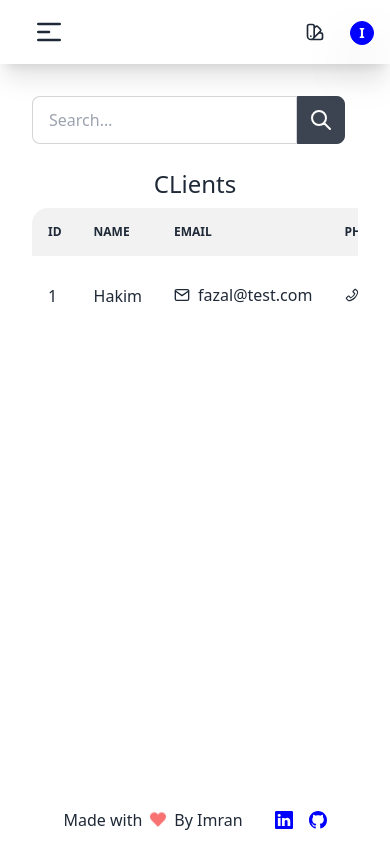
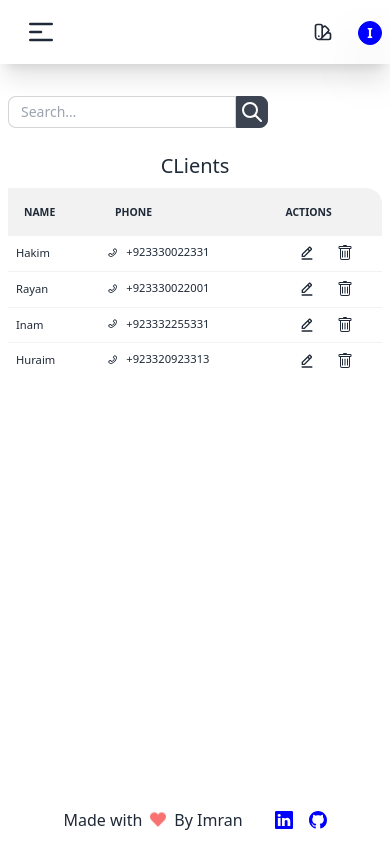
Before and after one commit to imrantahir16/invoiceify, a React (Create React App) app in the folder frontend/: page /clients in a window 390 px wide. Built offline with nearby package versions, Linux system fonts and the light colour scheme.

Commit message:
Added responsivness to clientTable

```diff
--- a/frontend/src/components/clients/ClientRow.jsx
+++ b/frontend/src/components/clients/ClientRow.jsx
@@ -7,15 +7,17 @@ import { useState } from "react";
 import ClientForm from "./ClientForm";
 
 const ClientRow = ({ data }) => {
-  const [open, setOpen] = useState(false);
-  const handleToggle = () => setOpen((prev) => !prev);
+  const [isEditModalOpen, setIsEditModalOpen] = useState(false);
+  const [isDeleteModalOpen, setIsDeleteModalOpen] = useState(false);
+  const handleToggle = () => setIsEditModalOpen((prev) => !prev);
+  const deleteToggleHandler = () => setIsDeleteModalOpen((prev) => !prev);
   return (
-    <tr>
-      <td>
+    <tr key={data.id} className="text-[0.7rem] xs:text-xs">
+      <td className="hidden sm:block">
         <h3 className="">{data.id}</h3>
       </td>
-      <td>{data.name}</td>
-      <td>
+      <td className="p-2 sm:p-4">{data.name}</td>
+      <td className="hidden sm:block">
         <div className="min-w-max inline-flex items-center justify-start gap-2">
           <FiMail />
           <a className="hover:text-primary" href={`mailto:${data.email}`}>
@@ -23,7 +25,7 @@ const ClientRow = ({ data }) => {
           </a>
         </div>
       </td>
-      <td>
+      <td className="p-2 sm:p-4">
         <div className="min-w-max inline-flex items-center justify-start gap-2">
           <AiOutlinePhone />
           <a className="hover:text-primary" href={`tel:${data.phone}`}>
@@ -31,12 +33,17 @@ const ClientRow = ({ data }) => {
           </a>
         </div>
       </td>
-      <td>
+      <td className="p-2 sm:p-4">
         <div className="flex items-center justify-evenly">
-          <label onClick={handleToggle} className="btn">
-            <BiEditAlt className="cursor-pointer hover:fill-info h-6 w-6" />
+          <label htmlFor={`edit-${data.id}`} onClick={handleToggle}>
+            <BiEditAlt className="cursor-pointer hover:fill-info h-4 w-4 sm:h-6 sm:w-6" />
           </label>
-          <Modal open={open} onClose={handleToggle} disableClickOutside={false}>
+          <Modal
+            id={`edit-${data.id}`}
+            open={isEditModalOpen}
+            onClose={handleToggle}
+            disableClickOutside={false}
+          >
             <label
               onClick={handleToggle}
               className="btn btn-sm btn-circle absolute right-2 top-2"
@@ -46,7 +53,29 @@ const ClientRow = ({ data }) => {
             <h3 className="font-bold text-lg text-primary">Edit Client!</h3>
             <ClientForm />
           </Modal>
-          <BsTrash className="cursor-pointer hover:fill-error h-6 w-6" />
+          <label htmlFor={`delete-${data.id}`} onClick={deleteToggleHandler}>
+            <BsTrash className="cursor-pointer hover:fill-error h-4 w-4 sm:h-6 sm:w-6" />
+          </label>
+          <Modal
+            id={`delete-${data.id}`}
+            open={isDeleteModalOpen}
+            onClose={deleteToggleHandler}
+            disableClickOutside={false}
+          >
+            <label
+              onClick={deleteToggleHandler}
+              className="btn btn-sm btn-circle absolute right-2 top-2"
+            >
+              ✕
+            </label>
+            <h3 className="font-bold text-lg text-primary">Delete Client!</h3>
+            <p className="py-4">Are you sure to delete this client details.</p>
+            <div className="flex justify-end">
+              <button className="btn btn-error text-error-content">
+                Delete
+              </button>
+            </div>
+          </Modal>
         </div>
       </td>
     </tr>
--- a/frontend/src/components/clients/ClientTable.jsx
+++ b/frontend/src/components/clients/ClientTable.jsx
@@ -1,4 +1,4 @@
-import { BsPerson } from "react-icons/bs";
+import { BsPerson, BsThreeDotsVertical } from "react-icons/bs";
 import ClientRow from "./ClientRow";
 const tableData = [
   {
@@ -7,25 +7,43 @@ const tableData = [
     email: "fazal@test.com",
     phone: "+923330022331",
   },
+  {
+    id: "2",
+    name: "Rayan",
+    email: "rayan@test.com",
+    phone: "+923330022001",
+  },
+  {
+    id: "3",
+    name: "Inam",
+    email: "inam@test.com",
+    phone: "+923332255331",
+  },
+  {
+    id: "4",
+    name: "Huraim",
+    email: "huraim@test.com",
+    phone: "+923320923313",
+  },
 ];
 const ClientTable = () => {
   return (
     <div className="overflow-x-auto">
-      <table className="table w-full">
+      <table className="table w-full ">
         {/* head */}
         <thead>
           <tr>
-            <th>ID</th>
-            <th>Name</th>
-            <th>Email</th>
-            <th>Phone</th>
-            <th>Actions</th>
+            <th className="hidden sm:block">ID</th>
+            <th className="text-[0.65rem] sm:text-xs">Name</th>
+            <th className="hidden sm:block">Email</th>
+            <th className="text-[0.65rem] sm:text-xs">Phone</th>
+            <th className="text-[0.65rem] sm:text-xs">Actions</th>
           </tr>
         </thead>
         <tbody>
           {/* row 1 */}
           {tableData.map((row, index) => {
-            return <ClientRow key={index} data={row} />;
+            return <ClientRow key={row.id} data={row} />;
           })}
         </tbody>
       </table>
--- a/frontend/src/components/commonUI/Modal.js
+++ b/frontend/src/components/commonUI/Modal.js
@@ -1,7 +1,7 @@
 import { useRef } from "react";
 import ReactDOM from "react-dom";
 import { useOnClickOutside } from "usehooks-ts";
-const Modal = ({ children, open, disableClickOutside, onClose }) => {
+const Modal = ({ children, open, disableClickOutside, onClose, id }) => {
   const ref = useRef(null);
   useOnClickOutside(ref, () => {
     if (!disableClickOutside && open) {
@@ -10,6 +10,7 @@ const Modal = ({ children, open, disableClickOutside, onClose }) => {
   });
   return (
     <div
+      id={id}
       className={`modal modal-bottom sm:modal-middle ${
         open ? "modal-open" : ""
       }`}
--- a/frontend/src/components/navbar/Navbar.jsx
+++ b/frontend/src/components/navbar/Navbar.jsx
@@ -5,11 +5,11 @@ import { BiLogOutCircle } from "react-icons/bi";
 
 const Navbar = (props) => {
   return (
-    <div className="navbar bg-base-100 py-2 px-4 md:py-3 md:px-6  shadow-xl">
+    <div className="navbar bg-base-100 py-2 px-2 sm:px-4 md:py-3 md:px-6  shadow-xl">
       <div className="navbar-start z-10">
         {/* Mobile menu */}
         <div className="dropdown dropdown-bottom">
-          <label tabIndex={0} className="btn btn-ghost lg:hidden">
+          <label tabIndex={0} className="btn btn-ghost md:hidden">
             <svg
               xmlns="http://www.w3.org/2000/svg"
               className="h-8 w-8"
@@ -63,7 +63,7 @@ const Navbar = (props) => {
           <Logo />
         </a>
       </div>
-      <div className="navbar-center hidden lg:flex">
+      <div className="navbar-center hidden md:flex">
         {/* desktop menu */}
         <ul className="menu menu-horizontal px-1 flex gap-2">
           <li>
--- a/frontend/src/pages/Clients.jsx
+++ b/frontend/src/pages/Clients.jsx
@@ -2,16 +2,16 @@ import ClientTable from "../components/clients/ClientTable";
 
 const Clients = () => {
   return (
-    <div className="min-h-[calc(100vh-122px)] md:min-h-[calc(100vh-172px)] py-8 px-8 lg:px-12 flex flex-col gap-4">
+    <div className="min-h-[calc(100vh-122px)] md:min-h-[calc(100vh-172px)] px-2 py-8 sm:px-8 lg:px-12 flex flex-col gap-4">
       <div>
         <div className="form-control">
-          <div className="input-group">
+          <div className="input-group input-group-sm sm:input-group-md">
             <input
               type="text"
               placeholder="Search…"
-              className="input input-bordered"
+              className="input input-bordered input-sm sm:input-md"
             />
-            <button className="btn btn-square">
+            <button className="btn btn-square btn-sm sm:btn-md">
               <svg
                 xmlns="http://www.w3.org/2000/svg"
                 className="h-6 w-6"
@@ -31,7 +31,7 @@ const Clients = () => {
         </div>
       </div>
       <div>
-        <h1 className="text-center p-2 text-2xl">CLients</h1>
+        <h1 className="text-center p-2 text-xl sm:text-2xl">CLients</h1>
         <ClientTable />
       </div>
     </div>
```
